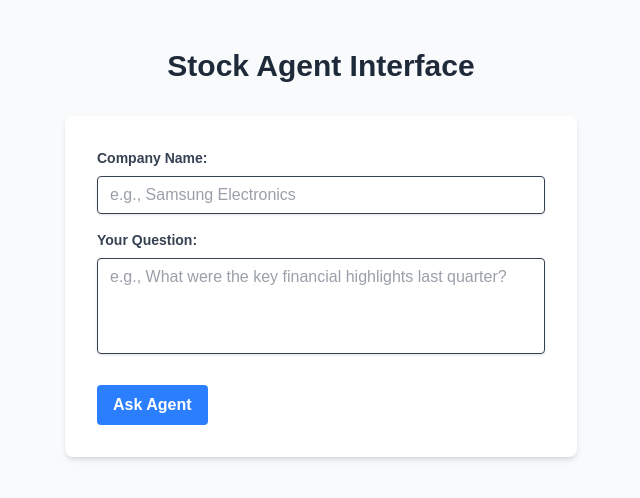
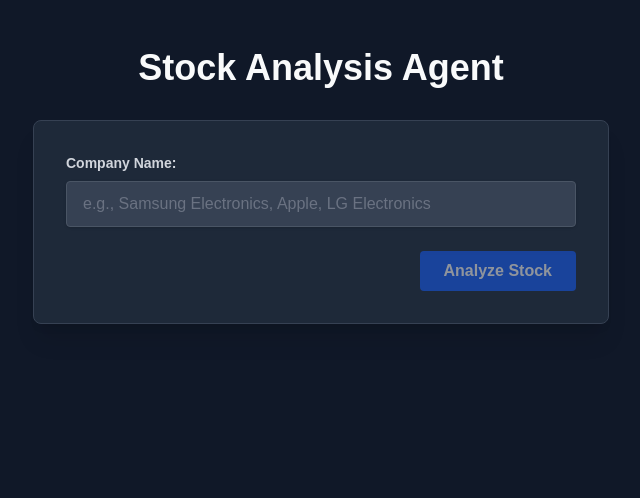
Before and after one commit to iam1492/lg-stock-mgt, a Next.js app in the folder frontend/: page / in a window 1280 px wide. Shown: the top 498 px of the page, without its empty margins (319-959 px from the left). Built offline with nearby package versions, Linux system fonts and the light colour scheme.

Commit message:
markdown

```diff
--- a/frontend/src/app/page.tsx
+++ b/frontend/src/app/page.tsx
@@ -1,19 +1,29 @@
 'use client';
 
 import React, { useState } from 'react';
+import ReactMarkdown from 'react-markdown';
+import remarkGfm from 'remark-gfm'; // For GitHub Flavored Markdown (tables, etc.)
+
+// Define an interface for the expected JSON structure
+interface StreamData {
+  content: string;
+  // Add other potential fields if needed
+}
 
 export default function Home() {
   const [company, setCompany] = useState('');
-  const [userInput, setUserInput] = useState('');
-  const [response, setResponse] = useState('');
+  const [responses, setResponses] = useState<string[]>([]); // State to hold array of content strings
   const [isLoading, setIsLoading] = useState(false);
 
   const handleSubmit = async (event: React.FormEvent) => {
     event.preventDefault();
     setIsLoading(true);
-    setResponse(''); // Clear previous response
+    setResponses([]); // Clear previous responses
 
     try {
+      // Generate userInput based on company *before* the fetch call
+      const generatedUserInput = `Do a research and Analyze ${company} stock.`;
+
       const res = await fetch('http://localhost:8080/stream_endpoint', { // Point to the backend server on port 8080
         method: 'POST',
         headers: {
@@ -22,7 +32,7 @@ export default function Home() {
         body: JSON.stringify({
           // Send data matching the StreamRequest model directly
           company: company,
-          user_input: userInput,
+          user_input: generatedUserInput, // Use generated input
         }),
       });
 
@@ -37,33 +47,69 @@ export default function Home() {
       const reader = res.body.getReader();
       const decoder = new TextDecoder();
       let done = false;
-      let accumulatedResponse = '';
+      let buffer = ''; // Buffer to hold incomplete JSON strings
 
       while (!done) {
         const { value, done: readerDone } = await reader.read();
         done = readerDone;
         if (value) {
-          const chunk = decoder.decode(value, { stream: true });
-          // Process the chunk - assuming simple text stream for now
-          // You might need more complex parsing if the stream format is different (e.g., JSON events)
-          accumulatedResponse += chunk;
-          setResponse(accumulatedResponse); // Update state incrementally
+          buffer += decoder.decode(value, { stream: true });
+
+          // Process buffer line by line (assuming JSON objects are newline-separated and prefixed with "data: ")
+          let newlineIndex;
+          while ((newlineIndex = buffer.indexOf('\n')) >= 0) {
+            const line = buffer.slice(0, newlineIndex).trim();
+            buffer = buffer.slice(newlineIndex + 1); // Keep the rest for next iteration
+
+            if (line.startsWith('data: ')) { // Process only lines starting with "data: "
+              const jsonString = line.substring(6).trim(); // Remove "data: " prefix
+              if (jsonString) {
+                try {
+                  const parsedData: StreamData = JSON.parse(jsonString);
+                  if (parsedData.content) {
+                    setResponses(prev => [...prev, parsedData.content]); // Add new content to the array
+                  }
+                } catch (parseError) {
+                  console.warn('Failed to parse JSON chunk:', jsonString, parseError);
+                  // Optionally handle non-JSON lines or parse errors differently
+                }
+              }
+            } else if (line) {
+              console.log("Received non-data line:", line); // Log other lines if needed
+            }
+          }
         }
+      }
+      // Process any remaining data in the buffer after the stream ends
+      if (buffer.trim().startsWith('data: ')) {
+         const jsonString = buffer.substring(6).trim();
+         if (jsonString) {
+           try {
+              const parsedData: StreamData = JSON.parse(jsonString);
+              if (parsedData.content) {
+                setResponses(prev => [...prev, parsedData.content]);
+              }
+            } catch (parseError) {
+              console.warn('Failed to parse final JSON chunk:', jsonString, parseError);
+            }
+         }
       }
     } catch (error) {
       console.error('Error fetching stream:', error);
-      setResponse(`Error: ${error instanceof Error ? error.message : 'Unknown error'}`);
+      // Display error in a user-friendly way, maybe add to responses array
+      setResponses([`**Error:** ${error instanceof Error ? error.message : 'Unknown error'}`]);
     } finally {
-      setIsLoading(false);
+      setIsLoading(false); // Stop loading indicator once stream is finished or errored
     }
   };
 
+  // Dark Mode UI inspired by the article, adapted for this structure
   return (
-    <main className="flex min-h-screen flex-col items-center justify-start p-12 bg-gray-50">
-      <h1 className="text-3xl font-bold mb-8 text-gray-800">Stock Agent Interface</h1>
-      <form onSubmit={handleSubmit} className="w-full max-w-lg bg-white p-8 rounded-lg shadow-md">
-        <div className="mb-4">
-          <label htmlFor="company" className="block text-gray-700 text-sm font-bold mb-2">
+    <main className="flex min-h-screen flex-col items-center justify-start p-6 sm:p-12 bg-gray-900 text-gray-100">
+      <h1 className="text-3xl sm:text-4xl font-bold mb-8 text-gray-50">Stock Analysis Agent</h1>
+      <form onSubmit={handleSubmit} className="w-full max-w-xl bg-gray-800 p-6 sm:p-8 rounded-lg shadow-xl border border-gray-700">
+        <div className="mb-6"> {/* Increased bottom margin */}
+          <label htmlFor="company" className="block text-gray-300 text-sm font-bold mb-2">
             Company Name:
           </label>
           <input
@@ -72,41 +118,63 @@ export default function Home() {
             value={company}
             onChange={(e) => setCompany(e.target.value)}
             required
-            className="shadow appearance-none border rounded w-full py-2 px-3 text-gray-700 leading-tight focus:outline-none focus:shadow-outline"
-            placeholder="e.g., Samsung Electronics"
+            className="shadow appearance-none border border-gray-600 bg-gray-700 rounded w-full py-3 px-4 text-gray-100 leading-tight focus:outline-none focus:ring-2 focus:ring-blue-500 focus:border-transparent placeholder-gray-500"
+            placeholder="e.g., Samsung Electronics, Apple, LG Electronics"
           />
         </div>
-        <div className="mb-6">
-          <label htmlFor="userInput" className="block text-gray-700 text-sm font-bold mb-2">
-            Your Question:
-          </label>
-          <textarea
-            id="userInput"
-            value={userInput}
-            onChange={(e) => setUserInput(e.target.value)}
-            required
-            className="shadow appearance-none border rounded w-full py-2 px-3 text-gray-700 leading-tight focus:outline-none focus:shadow-outline h-24 resize-none"
-            placeholder="e.g., What were the key financial highlights last quarter?"
-          />
-        </div>
-        <div className="flex items-center justify-between">
+        {/* Removed userInput textarea */}
+        <div className="flex items-center justify-end"> {/* Align button to the right */}
           <button
             type="submit"
-            disabled={isLoading}
-            className={`bg-blue-500 hover:bg-blue-700 text-white font-bold py-2 px-4 rounded focus:outline-none focus:shadow-outline ${isLoading ? 'opacity-50 cursor-not-allowed' : ''}`}
+            disabled={isLoading || !company} // Disable if loading or company is empty
+            className={`bg-blue-600 hover:bg-blue-700 text-white font-bold py-2 px-6 rounded focus:outline-none focus:shadow-outline transition duration-150 ease-in-out ${isLoading || !company ? 'opacity-50 cursor-not-allowed' : ''}`}
           >
-            {isLoading ? 'Loading...' : 'Ask Agent'}
+            {isLoading ? (
+              <>
+                <svg className="animate-spin -ml-1 mr-3 h-5 w-5 text-white inline" xmlns="http://www.w3.org/2000/svg" fill="none" viewBox="0 0 24 24">
+                  <circle className="opacity-25" cx="12" cy="12" r="10" stroke="currentColor" strokeWidth="4"></circle>
+                  <path className="opacity-75" fill="currentColor" d="M4 12a8 8 0 018-8V0C5.373 0 0 5.373 0 12h4zm2 5.291A7.962 7.962 0 014 12H0c0 3.042 1.135 5.824 3 7.938l3-2.647z"></path>
+                </svg>
+                Analyzing...
+              </>
+            ) : (
+              'Analyze Stock'
+            )}
           </button>
         </div>
       </form>
 
-      {response && (
-        <div className="w-full max-w-lg mt-8 bg-white p-6 rounded-lg shadow-md">
-          <h2 className="text-xl font-semibold mb-4 text-gray-700">Response:</h2>
-          {/* Using whitespace-pre-wrap to preserve formatting like newlines */}
-          <pre className="text-gray-800 whitespace-pre-wrap break-words">{response}</pre>
+      {/* Response Area */}
+      {(isLoading || responses.length > 0) && ( // Show container if loading or responses exist
+        <div className="w-full max-w-xl mt-8 bg-gray-800 p-6 rounded-lg shadow-xl border border-gray-700">
+          <h2 className="text-xl font-semibold mb-4 text-gray-200">Analysis Result:</h2>
+          {/* Show loading indicator specifically when loading AND no responses have arrived yet */}
+          {isLoading && responses.length === 0 && (
+            <div className="text-center text-gray-400 py-4">
+              <svg className="animate-spin h-5 w-5 text-blue-400 inline mr-2" xmlns="http://www.w3.org/2000/svg" fill="none" viewBox="0 0 24 24">
+                 <circle className="opacity-25" cx="12" cy="12" r="10" stroke="currentColor" strokeWidth="4"></circle>
+                 <path className="opacity-75" fill="currentColor" d="M4 12a8 8 0 018-8V0C5.373 0 0 5.373 0 12h4zm2 5.291A7.962 7.962 0 014 12H0c0 3.042 1.135 5.824 3 7.938l3-2.647z"></path>
+              </svg>
+              Fetching analysis... please wait.
+            </div>
+          )}
+          {/* Render each response content as Markdown */}
+          {responses.map((content, index) => (
+            <div key={index} className="markdown-content mb-6 p-4 border border-gray-700 rounded bg-gray-850 shadow-inner prose prose-invert prose-sm max-w-none"> {/* Moved prose classes here */}
+              <ReactMarkdown remarkPlugins={[remarkGfm]}>
+                {content}
+              </ReactMarkdown>
+            </div>
+          ))}
+          {/* Optional: Show a message when loading is finished if needed */}
+          {/* {!isLoading && responses.length > 0 && (
+            <p className="text-sm text-gray-500 mt-4 text-center">Analysis complete.</p>
+          )} */}
         </div>
       )}
     </main>
   );
 }
+
+// Add some basic prose styling overrides if needed, or rely on Tailwind prose plugin
+// You might need to adjust globals.css if using Tailwind Prose plugin
--- a/package.json
+++ b/package.json
@@ -20,6 +20,8 @@
   "homepage": "https://github.com/iam1492/lg-stock-mgt#readme",
   "dependencies": {
     "@copilotkit/react-core": "^1.8.4",
-    "@copilotkit/react-ui": "^1.8.4"
+    "@copilotkit/react-ui": "^1.8.4",
+    "react-markdown": "^10.1.0",
+    "remark-gfm": "^4.0.1"
   }
 }
```
Also changed, not shown: frontend/package.json (+7 -5 lines), 1 other file (tests, documents, lock files or other folders).
